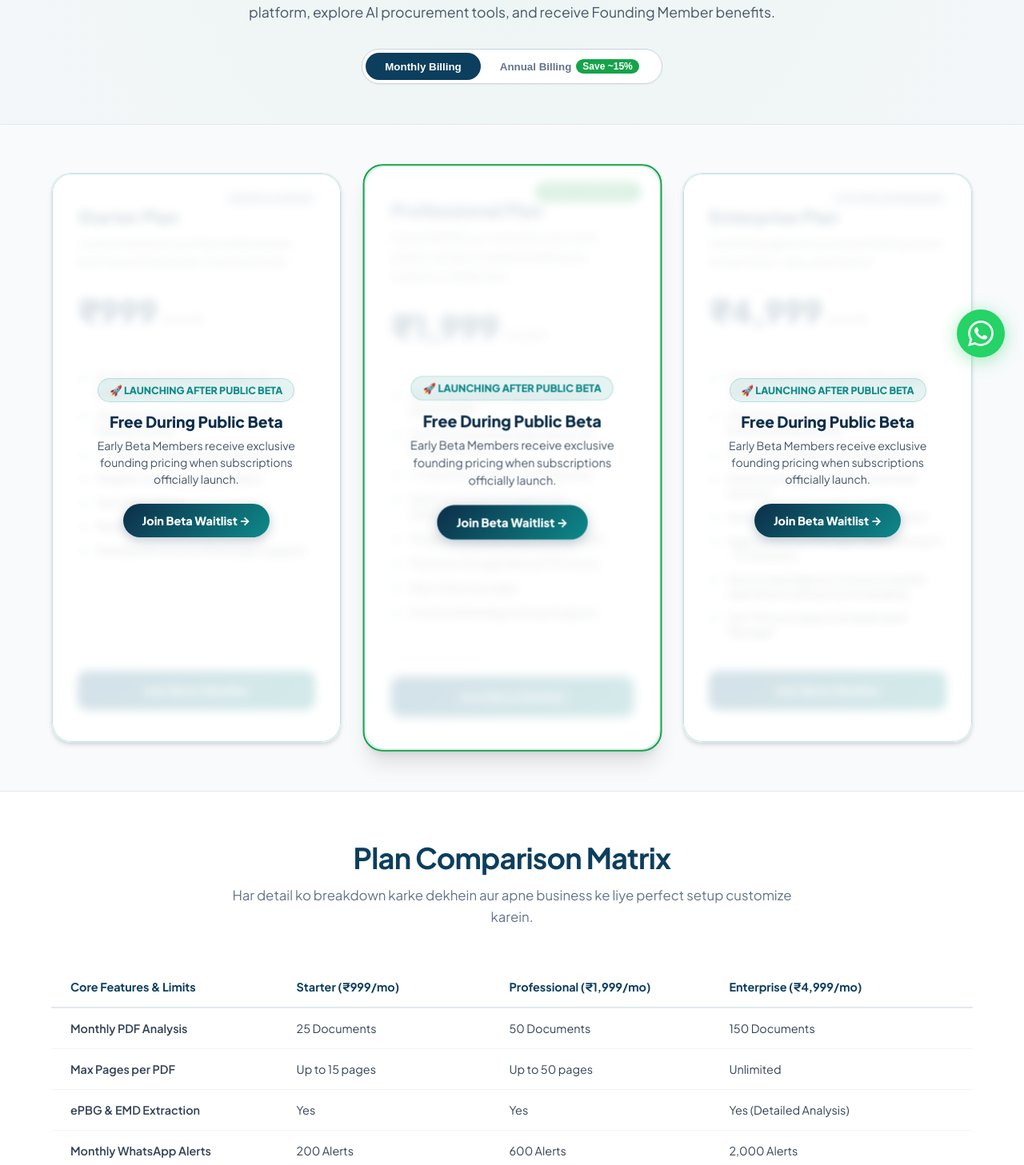
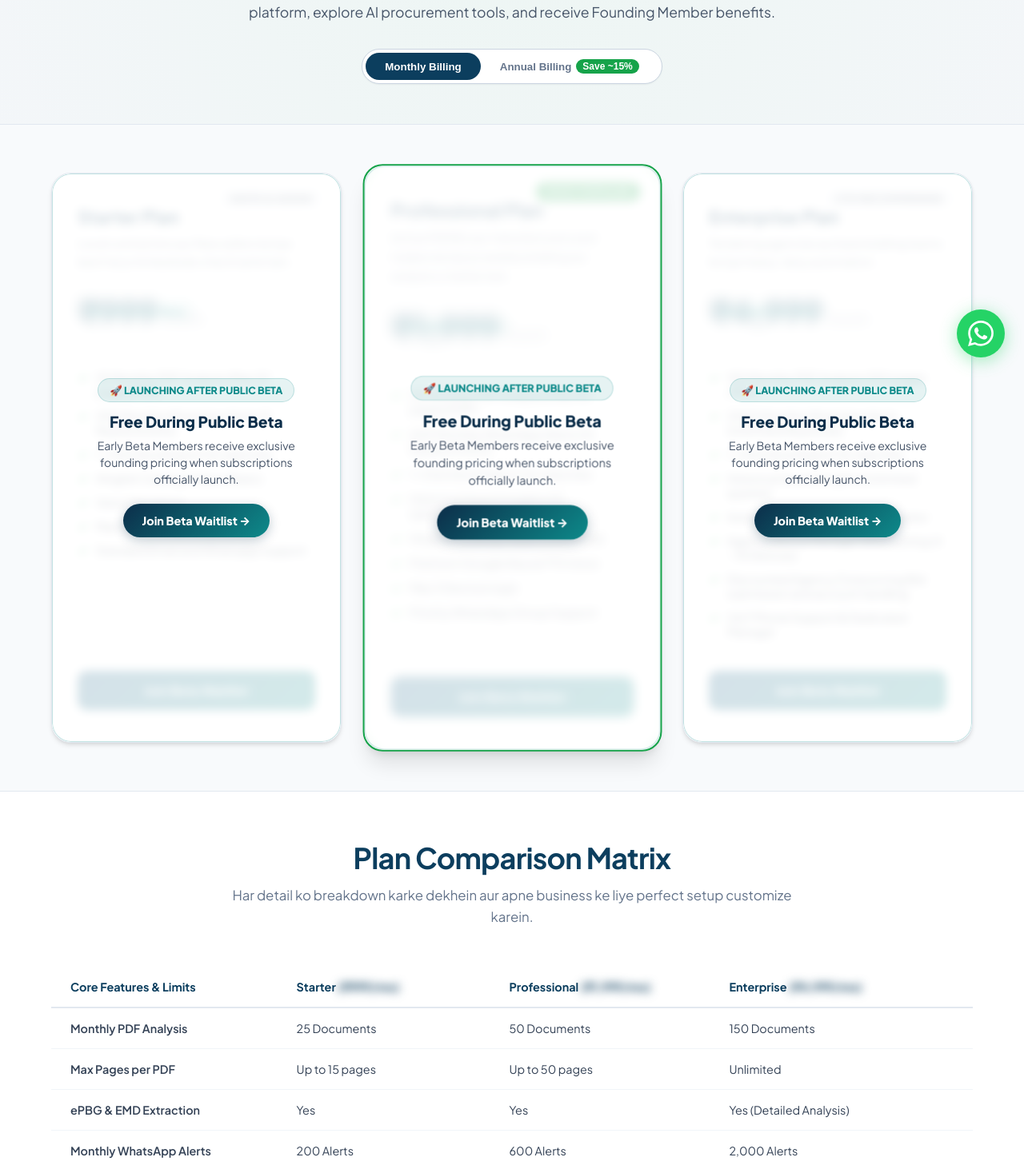
Before and after one commit to gem-sahayak/gem-sahayak-portal, a Next.js app: page /pricing in a window 1280 px wide. Shown: the part 329-1786 px from the top of the page at 80% size. Built offline with nearby package versions, Linux system fonts and the light colour scheme.

Commit message:
Fix businessesSupported typo, unify guide-count stat, blur pricing until beta ends

```diff
--- a/src/app/components/HeroSectionV35.tsx
+++ b/src/app/components/HeroSectionV35.tsx
@@ -2,6 +2,7 @@
 
 import React from "react";
 import LiveAIDashboard from "./LiveAIDashboard";
+import { SITE_CONFIG } from "../lib/siteConfig";
 
 const TRUST_BADGES = [
   "🧪 Free During Beta",
@@ -11,7 +12,7 @@ const TRUST_BADGES = [
 ];
 
 const STATS = [
-  { value: "100+", label: "Procurement Guides" },
+  { value: SITE_CONFIG.stats.knowledgeGuides, label: "Procurement Guides" },
   { value: "10K+", label: "Bids Tracked" },
   { value: "500+", label: "PDF Analyses" },
 ];
--- a/src/app/components/KnowledgeOS.tsx
+++ b/src/app/components/KnowledgeOS.tsx
@@ -1,5 +1,6 @@
 "use client";
 import React from "react";
+import { SITE_CONFIG } from "../lib/siteConfig";
 
 const CATEGORIES = [
   { icon: "📖", title: "Latest Guides", count: "74 guides", href: "/knowledge", color: "#10B981" },
@@ -57,7 +58,7 @@ export default function KnowledgeOS() {
             }}>Knowledge Hub</span>
           </h2>
           <p style={{ fontSize: "1.05rem", color: "#94A3B8", lineHeight: 1.7 }}>
-            100+ procurement guides, compliance articles aur tender resources — sab ek jagah. Hinglish aur English mein.
+            {SITE_CONFIG.stats.knowledgeGuides} procurement guides, compliance articles aur tender resources — sab ek jagah. Hinglish aur English mein.
           </p>
         </div>
 
--- a/src/app/lib/siteConfig.ts
+++ b/src/app/lib/siteConfig.ts
@@ -14,7 +14,7 @@ export const SITE_CONFIG = {
     knowledgeGuides: "116+",
     faqs: "200+",
     aiTools: "5+",
-    businessesSupported: "10,00+",
+    businessesSupported: "1,000+",
     dailyAlerts: "500+",
     procurementEntities: "1,000+",
     procurementCategories: "Many",
--- a/src/app/pricing/page.tsx
+++ b/src/app/pricing/page.tsx
@@ -262,12 +262,35 @@ export default function PricingPage() {
                   </p>
 
                   {/* Pricing Display */}
-                  <div style={{ display: "flex", alignItems: "baseline", marginBottom: "24px" }}>
-                    <span style={{ fontSize: "2.5rem", fontWeight: "800", color: "#0C3E5E" }}>
-                      ₹{billingPeriod === "monthly" ? plan.priceMonthly.toLocaleString("en-IN") : plan.priceAnnual.toLocaleString("en-IN")}
-                    </span>
-                    <span style={{ color: "#64748B", marginLeft: "4px", fontSize: "0.95rem" }}>
-                      /{billingPeriod === "monthly" ? "month" : "year"}
+                  <div style={{ position: "relative", display: "inline-flex", alignItems: "center", marginBottom: "24px" }}>
+                    <div style={{
+                      display: "flex",
+                      alignItems: "baseline",
+                      filter: "blur(6px)",
+                      WebkitFilter: "blur(6px)",
+                      userSelect: "none",
+                      pointerEvents: "none"
+                    }}>
+                      <span style={{ fontSize: "2.5rem", fontWeight: "800", color: "#0C3E5E" }}>
+                        ₹{billingPeriod === "monthly" ? plan.priceMonthly.toLocaleString("en-IN") : plan.priceAnnual.toLocaleString("en-IN")}
+                      </span>
+                      <span style={{ color: "#64748B", marginLeft: "4px", fontSize: "0.95rem" }}>
+                        /{billingPeriod === "monthly" ? "month" : "year"}
+                      </span>
+                    </div>
+                    <span style={{
+                      position: "absolute",
+                      left: "0",
+                      fontSize: "0.78rem",
+                      fontWeight: 800,
+                      color: "#0E8A8A",
+                      background: "rgba(14, 138, 138, 0.12)",
+                      padding: "4px 12px",
+                      borderRadius: "9999px",
+                      border: "1px solid rgba(14, 138, 138, 0.25)",
+                      whiteSpace: "nowrap"
+                    }}>
+                      Revealed after Beta
                     </span>
                   </div>
 
@@ -326,9 +349,9 @@ export default function PricingPage() {
               <thead>
                 <tr style={{ borderBottom: "2px solid #E2E8F0" }}>
                   <th style={{ padding: "16px 24px", color: "#0C3E5E", fontWeight: "700" }}>Core Features & Limits</th>
-                  <th style={{ padding: "16px 24px", color: "#0C3E5E", fontWeight: "700" }}>Starter (₹999/mo)</th>
-                  <th style={{ padding: "16px 24px", color: "#0C3E5E", fontWeight: "700" }}>Professional (₹1,999/mo)</th>
-                  <th style={{ padding: "16px 24px", color: "#0C3E5E", fontWeight: "700" }}>Enterprise (₹4,999/mo)</th>
+                  <th style={{ padding: "16px 24px", color: "#0C3E5E", fontWeight: "700" }}>Starter <span style={{ filter: "blur(6px)", WebkitFilter: "blur(6px)", userSelect: "none" }}>(₹999/mo)</span></th>
+                  <th style={{ padding: "16px 24px", color: "#0C3E5E", fontWeight: "700" }}>Professional <span style={{ filter: "blur(6px)", WebkitFilter: "blur(6px)", userSelect: "none" }}>(₹1,999/mo)</span></th>
+                  <th style={{ padding: "16px 24px", color: "#0C3E5E", fontWeight: "700" }}>Enterprise <span style={{ filter: "blur(6px)", WebkitFilter: "blur(6px)", userSelect: "none" }}>(₹4,999/mo)</span></th>
                 </tr>
               </thead>
               <tbody>
```
Also changed, not shown: public/search-index.json.
